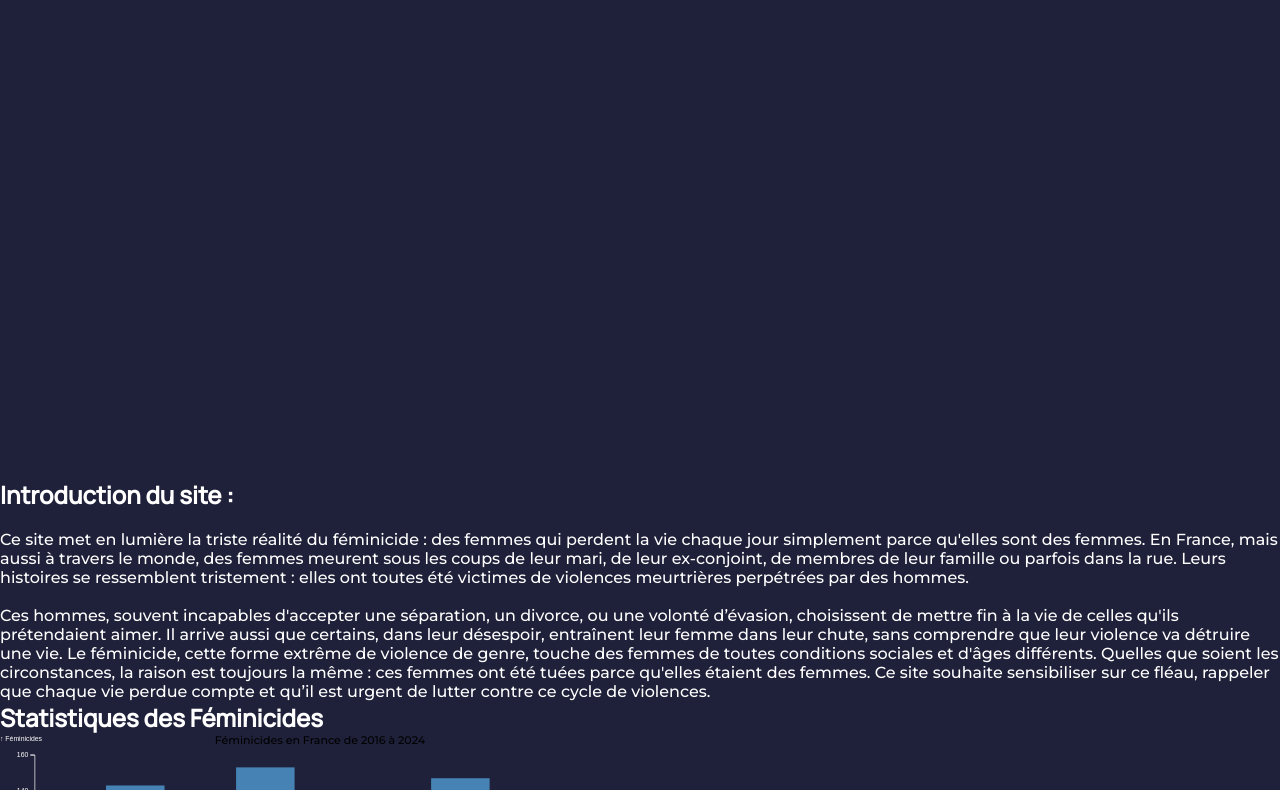
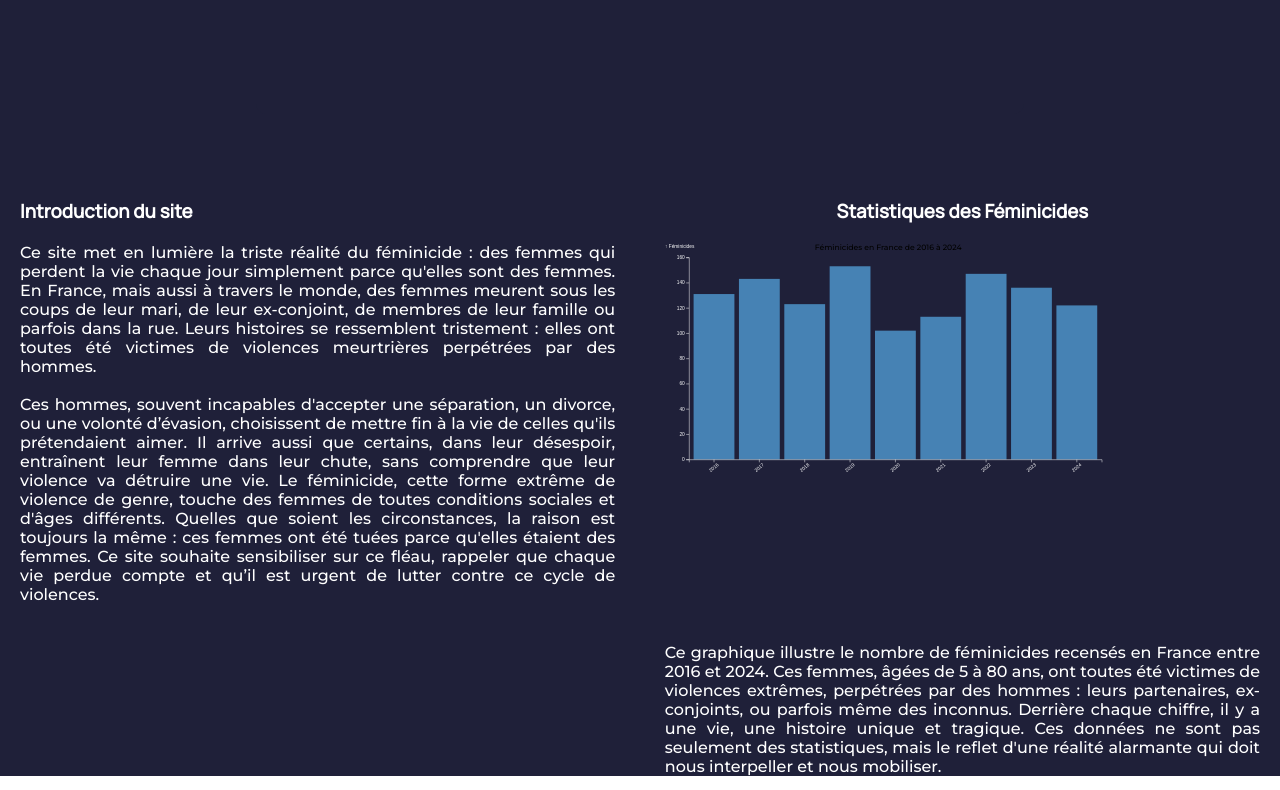
Before and after one commit to LouaneL/VSS, a plain HTML site: page index.html in a window 1280 px wide. Shown: the part 649-1439 px from the top of the page. Drawn offline with nearby package versions, Linux system fonts and the light colour scheme; a script that the page names is missing.

Commit message:
Positionnenement bar graphe + texte

```diff
--- a/index.html
+++ b/index.html
@@ -40,37 +40,63 @@
         <section>
             <h1>Nuage de mots : VSS et Féminicides</h1>
             <div id="container">
-                <div id="wordcloud-container"> </div>
+                <div id="wordcloud-container">
+                </div>
+                <script src="script/cloud.js"> </script>
             </div>
         </section>
 
         <section>
-            <h1> Introduction du site :</h1>
-            <br>
-            Ce site met en lumière la triste réalité du féminicide : des femmes qui perdent la vie chaque jour
+            <div id="content-container">
+                <section id="introduction">
+                    <h1>Introduction du site</h1>
+                    <br />
+                    <p>
+                        Ce site met en lumière la triste réalité du féminicide : des femmes qui perdent la vie chaque
+                        jour
                         simplement parce qu'elles sont des femmes.
-            En France, mais aussi à travers le monde, des femmes meurent sous les coups de leur mari, de leur
+                        En France, mais aussi à travers le monde, des femmes meurent sous les coups de leur mari, de
+                        leur
                         ex-conjoint, de membres de leur famille ou parfois dans la rue.
-            Leurs histoires se ressemblent tristement : elles ont toutes été victimes de violences meurtrières
+                        Leurs histoires se ressemblent tristement : elles ont toutes été victimes de violences
+                        meurtrières
                         perpétrées par des hommes.
-            </br>
-            <br>
-            Ces hommes, souvent incapables d'accepter une séparation, un divorce, ou une volonté d’évasion, choisissent
+                    </p>
+                    <br />
+                    <p>
+                        Ces hommes, souvent incapables d'accepter une séparation, un divorce, ou une volonté d’évasion,
+                        choisissent
                         de mettre fin à la vie de celles qu'ils prétendaient aimer.
-            Il arrive aussi que certains, dans leur désespoir, entraînent leur femme dans leur chute, sans comprendre
+                        Il arrive aussi que certains, dans leur désespoir, entraînent leur femme dans leur chute, sans
+                        comprendre
                         que leur violence va détruire une vie.
-            Le féminicide, cette forme extrême de violence de genre, touche des femmes de toutes conditions sociales et
+                        Le féminicide, cette forme extrême de violence de genre, touche des femmes de toutes conditions
+                        sociales et
                         d'âges différents.
-            Quelles que soient les circonstances, la raison est toujours la même : ces femmes ont été tuées parce
+                        Quelles que soient les circonstances, la raison est toujours la même : ces femmes ont été tuées
+                        parce
                         qu'elles étaient des femmes.
-            Ce site souhaite sensibiliser sur ce fléau, rappeler que chaque vie perdue compte et qu’il est urgent de
+                        Ce site souhaite sensibiliser sur ce fléau, rappeler que chaque vie perdue compte et qu’il est
+                        urgent de
                         lutter contre ce cycle de violences.
-            </br>
-
+                    </p>
+                </section>
+                <section id="statistics">
                     <h1>Statistiques des Féminicides</h1>
+                    <br />
                     <div id="chart-container"></div>
+                    <p id="texte">
+                        Ce graphique illustre le nombre de féminicides recensés en France entre 2016 et 2024.
+                        Ces femmes, âgées de 5 à 80 ans, ont toutes été victimes de violences extrêmes, perpétrées par des hommes : leurs partenaires, ex-conjoints, ou parfois même des inconnus.
+                        Derrière chaque chiffre, il y a une vie, une histoire unique et tragique.
+                        Ces données ne sont pas seulement des statistiques, mais le reflet d'une réalité alarmante qui doit nous interpeller et nous mobiliser.
+                    </p>
                     <script src="script/bar.js"></script>
                 </section>
+            </div>
+
+        </section>
+
     </main>
     <footer>
         <nav class="footer-nav">
@@ -79,7 +105,7 @@
             </a>
         </nav>
     </footer>
-    <script src="script/cloud.js" type="module"></script>
+
 </body>
 
 </html>
--- a/style/index.css
+++ b/style/index.css
@@ -1,6 +1,6 @@
 #wordcloud-container {
-    width: 80%;
-    height: 900px;
+    width: 60%;
+    height: 600px;
     margin-top: 2%;
     display: flex;
     align-items: center;
@@ -17,6 +17,35 @@
 }
 
 #chart-container{
-    width: 50%;
-    height: 500px;
+    width: 75%;
+    height: 400px;
 }
+
+/* Style du conteneur parent */
+#content-container {
+    display: flex;
+    justify-content: space-between;
+    gap: 20px;
+    margin: 20px;
+}
+
+/* Sections individuelles */
+#introduction, #statistics {
+    width: 48%;
+    box-sizing: border-box;
+}
+
+/* Introduction à gauche */
+#introduction {
+    text-align: justify;
+}
+
+#texte {
+    text-align: justify;
+}
+
+/* Statistiques à droite */
+#statistics {
+    text-align: center;
+
+}
```
Lines whose indentation alone changed are shown as unchanged.
